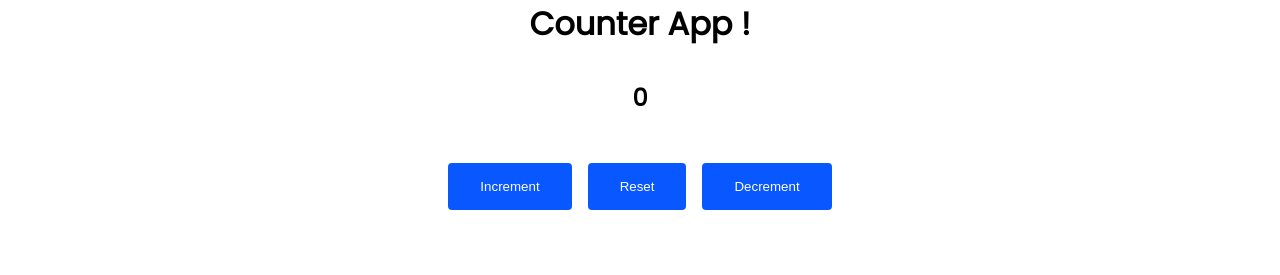
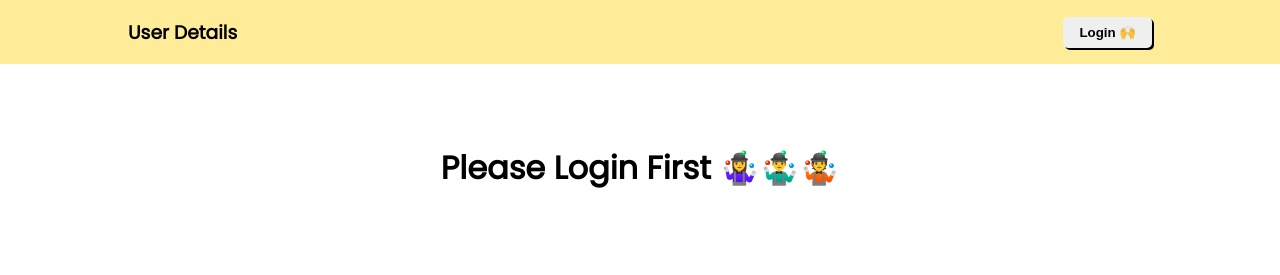
Before and after one commit to akashprasher/micro-demo-for-react, a React app in the folder understanding-basic-toolchain/: page / in a window 1280 px wide. Built offline with nearby package versions, Linux system fonts and the light colour scheme.

Commit message:
conditional rendering using ternary operator
Signed-off-by: Akash Prasher <prince.akash.prasher@gmail.com>

```diff
--- a/understanding-basic-toolchain/src/components/app.js
+++ b/understanding-basic-toolchain/src/components/app.js
@@ -3,51 +3,52 @@ import React from "react";
 
 class App extends React.Component {
   constructor(props) {
-    super(props);
+    super();
     this.state = {
-      counter: 0,
+      isLoggedIn: false,
     };
   }
 
-  handleClick = (operation) => {
-    switch (operation) {
-      case "in":
-        this.setState({
-          counter: this.state.counter + 1,
-        });
-        break;
-
-      case "de":
-        this.setState({
-          counter: this.state.counter - 1,
-        });
-        break;
-
-      case "re":
-        this.setState({
-          counter: 0,
-        });
-        break;
-    }
+  handleLoginClick = () => {
+    this.setState((prevState) => {
+      return {
+        isLoggedIn: !prevState.isLoggedIn,
+      };
+    });
   };
 
   render() {
     return (
-      <center>
-        <h1>Counter App !</h1>
-        <h2 className="m-2">{this.state.counter}</h2>
-        <button onClick={() => this.handleClick("in")} className="btn-in">
-          Increment
-        </button>
-        <button onClick={() => this.handleClick("re")} className="btn-re">
-          Reset
-        </button>
-        <button onClick={() => this.handleClick("de")} className="btn-de">
-          Decrement
-        </button>
-      </center>
+      <>
+        <div className="navigation">
+          <div className="header container">
+            <h3>User Details</h3>
+            <button onClick={() => this.handleLoginClick()}>
+              {this.state.isLoggedIn ? "Logout 📛" : "Login 🙌"}
+            </button>
+          </div>
+        </div>
+        <div className="container">
+          {this.state.isLoggedIn ? <User /> : <Guest />}
+        </div>
+      </>
     );
   }
 }
 
+let User = () => {
+  return (
+    <div className="log-f">
+      <h1>Welcome John! 🥳</h1>
+    </div>
+  );
+};
+
+let Guest = () => {
+  return (
+    <div className="log-f">
+      <h1>Please Login First 🤹‍♀️🤹‍♂️🤹</h1>
+    </div>
+  );
+};
 export default App;
--- a/understanding-basic-toolchain/src/styles/main.css
+++ b/understanding-basic-toolchain/src/styles/main.css
@@ -15,27 +15,34 @@ body {
   margin: auto;
 }
 
-.btn-in,
-.btn-re,
-.btn-de {
-  padding: 1rem 2rem;
-  margin: 1rem 0.5rem;
-  background-color: #0957ff;
-  color: #fff;
-  border: none;
-  border-radius: 4px;
+.navigation {
+  background-color: #ffec99;
 }
 
-.m-2 {
-  margin: 2rem;
+.header {
+  display: flex;
+  justify-content: space-between;
+  height: 64px;
+  align-items: center;
 }
 
-/* .btn-in {
-  background-color: #000000;
+.header button {
+  cursor: pointer;
+  padding: 0.5rem 1rem;
+  border-radius: 5px;
+  font-weight: 600;
+  border: none;
+  box-shadow: 2px 2px #000000;
+  transition: 0.2s;
 }
-.btn-re {
-  background-color: #000000;
+
+.header button:hover {
+  transform: translate(2px, 2px);
+  box-shadow: 0px 0px #000000;
+  transition: 0.2s;
 }
-.btn-de {
-  background-color: #000000;
-} */
+
+.log-f {
+  text-align: center;
+  padding: 5rem;
+}
```
